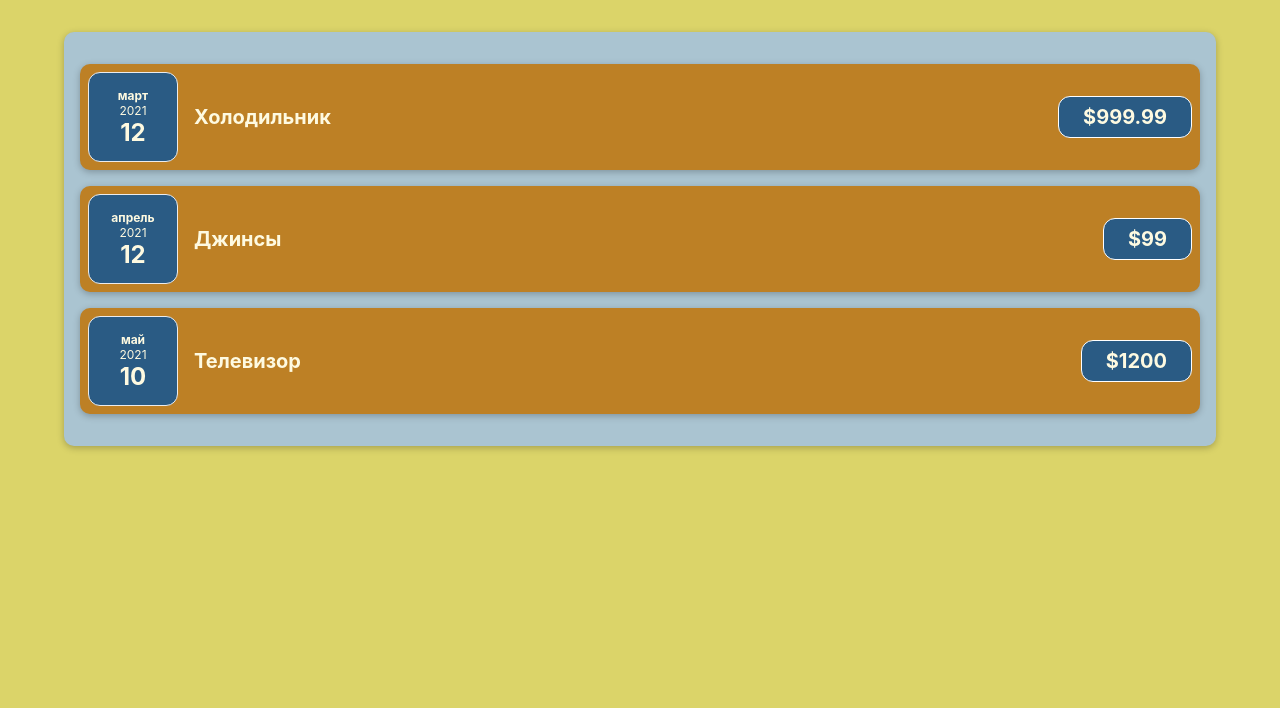
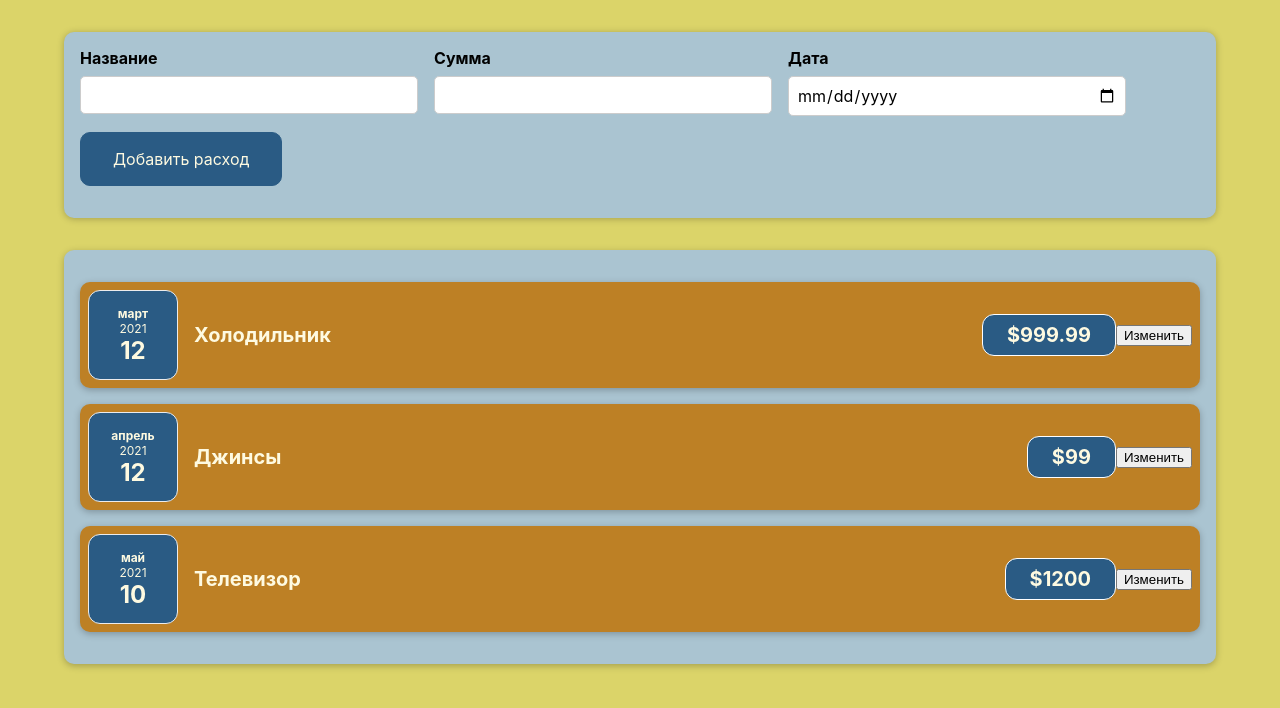
Before and after one commit to Gumadan/cost-accounting, a React (Create React App) app: page / in a window 1280 px wide. Shown: the top 708 px of the page. Built offline with nearby package versions, Linux system fonts and the light colour scheme.

Commit message:
add CostForm, NewCost.

```diff
--- a/src/App.js
+++ b/src/App.js
@@ -1,3 +1,4 @@
+import NewCost from "./components/NewCost/NewCost";
 import Costs from "./components/Costs/Costs";
 
 const App = () => {
@@ -21,6 +22,7 @@ const App = () => {
 
   return (
     <div>
+      <NewCost />
       <Costs costs={costs}/>
     </div>
   );
--- a/src/components/Costs/Costitem.js
+++ b/src/components/Costs/Costitem.js
@@ -1,17 +1,29 @@
 import "./CostItem.css";
 import CostDate from "./CostDate";
 import Card from "../UI/Card"
+import React, { useState } from "react";
 
 const CostItem = (props) => {
+
+  const [description, setDescription] = useState(props.description);
+
+
+  const changeDescription = () => {
+    setDescription('new text');
+    // description 'new text' & CostItem(props)
+    console.log(description);
+  };
+
   return (
     <Card className="cost-item">
       <CostDate date={props.date}/>
       <div className="cost-item__description">
-        <h2>{props.description}</h2>
+        <h2>{description}</h2>
         <div className="cost-item__price">${props.amount}</div>
       </div>
+      <button onClick={changeDescription}>Изменить</button>
     </Card>
   );
-}
+};
 
 export default CostItem;
--- /dev/null
+++ b/src/components/NewCost/CostForm.css
@@ -0,0 +1,26 @@
+.new-cost__controls {
+    display: flex;
+    flex-wrap: wrap;
+    gap: 1rem;
+    margin-bottom: 1rem;
+    text-align: left;
+  }
+
+  .new-cost__control label {
+    font-weight: bold;
+    margin-bottom: 0.5rem;
+    display: block;
+  }
+
+  .new-cost__control input {
+    font: inherit;
+    padding: 0.5rem;
+    border-radius: 5px;
+    border: 1px solid #ccc;
+    width: 20rem;
+    max-width: 100%;
+  }
+
+  .new-cost__actions {
+    text-align: left;
+  }
--- /dev/null
+++ b/src/components/NewCost/CostForm.js
@@ -0,0 +1,44 @@
+import { useState } from "react";
+import "./CostForm.css";
+
+const CostForm = () => {
+  const [name, setName] = useState("");
+  const [amount, setAmount] = useState("");
+  const [date, setDate] = useState("");
+
+  const nameChangeHandler = (event) => {
+    setName(event.target.value);
+  };
+
+  const amountChangeHandler = (event) => {
+    setAmount(event.target.value);
+  };
+
+  const dateChangeHandler = (event) => {
+    setDate(event.target.value);
+  };
+
+  return (
+    <form>
+      <div className="new-cost__controls">
+        <div className="new-cost__control">
+          <label>Название</label>
+          <input type="text" onChange={nameChangeHandler} />
+        </div>
+        <div className="new-cost__control">
+          <label>Сумма</label>
+          <input onChange={amountChangeHandler} type="number" min="0.01" step="0.01" />
+        </div>
+        <div className="new-cost__control">
+          <label>Дата</label>
+          <input onChange={dateChangeHandler} type="date" min="2019-01-01" step="2022-12-31" />
+        </div>
+        <div className="new-cost__actions">
+          <button type="submit">Добавить расход</button>
+        </div>
+      </div>
+    </form>
+  );
+};
+
+export default CostForm;
--- /dev/null
+++ b/src/components/NewCost/NewCost.css
@@ -0,0 +1,27 @@
+.new-cost {
+    background-color: #aac4d1;
+    padding: 1rem;
+    margin: 2rem auto;
+    width: 70rem;
+    max-width: 95%;
+    border-radius: 10px;
+    text-align: center;
+    box-shadow: 0 1px 7px rgba(0, 0, 0, 0.25);
+  }
+
+  .new-cost button {
+    font: inherit;
+    cursor: pointer;
+    padding: 1rem 2rem;
+    border: 1px solid #2a5b84;
+    background-color: #2a5b84;
+    color: #fefae1;
+    border-radius: 10px;
+    margin-right: 3px;
+  }
+
+  .new-cost button:hover,
+  .new-cost button:active {
+    background-color: #2a5c84b2;
+    border-color: #2a5c84b2;
+  }
--- /dev/null
+++ b/src/components/NewCost/NewCost.js
@@ -0,0 +1,10 @@
+import CostForm from "./CostForm";
+import "./NewCost.css"
+
+const NewCost = () => {
+    return <div className="new-cost">
+        <CostForm/>
+    </div>
+}
+
+export default NewCost;
```
